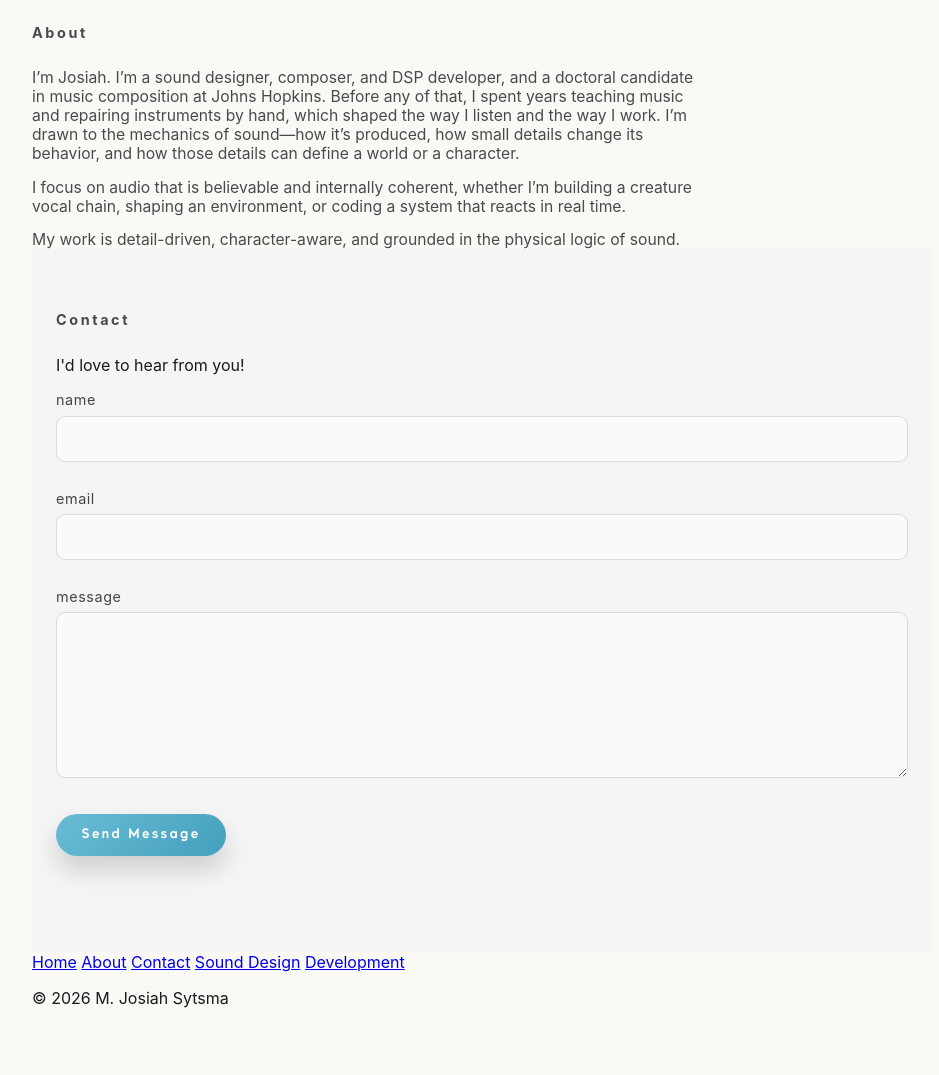
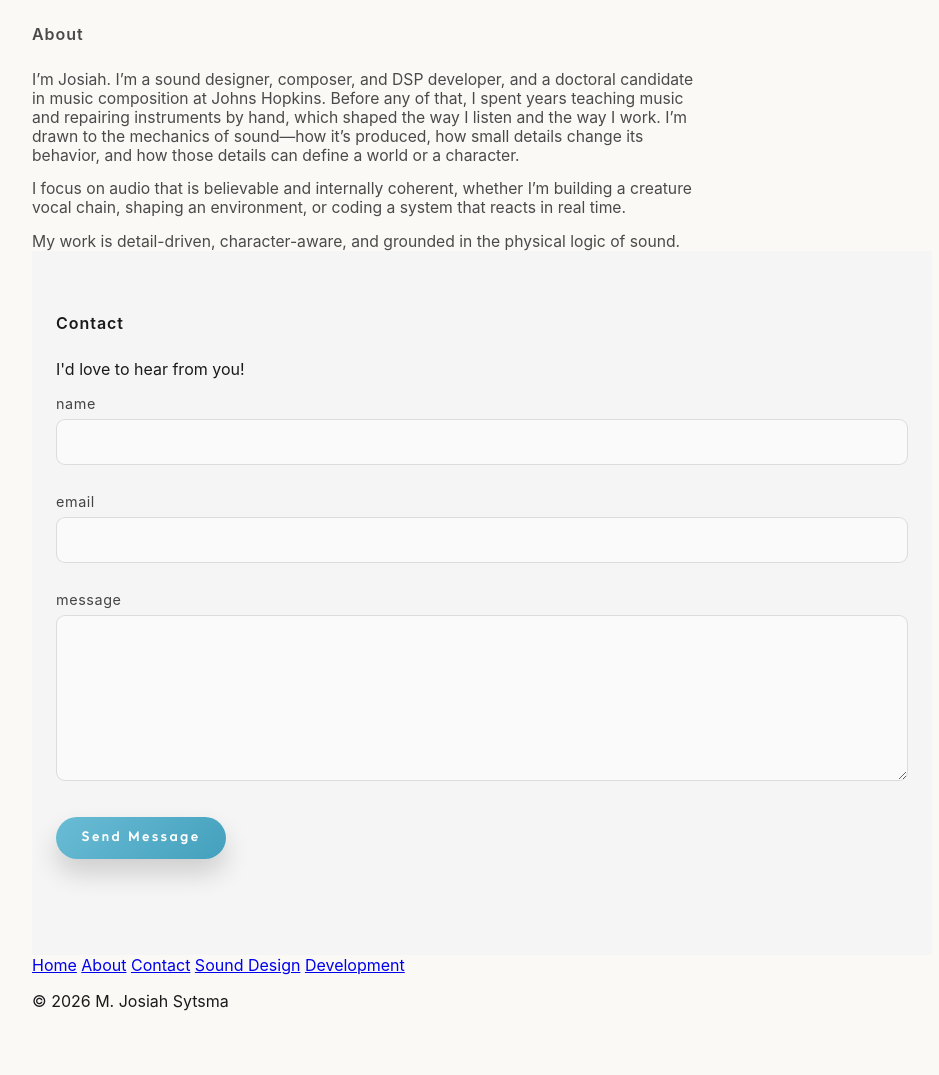
Before and after one commit to mjsyts/mjsyts.github.io, a Jekyll site: the page built from index.html, in a window 1280 px wide. Shown: the part 707-1782 px from the top of the page, without its empty margins (158-1097 px from the left). Built offline with Jekyll 4.4.1, drawn with Linux system fonts in a browser that asks for light colours.

Commit message:
Refactor CSS styles for body and headings

```diff
--- a/assets/css/base/base.css
+++ b/assets/css/base/base.css
@@ -20,9 +20,11 @@ h1 {
   letter-spacing: 0.04em;
 }
 
-h2 {
-  margin: 0;
-  font-size: 0.9rem;
-  letter-spacing: 0.18em;
-  color: var(--text-secondary);
+h2{
+  margin: 2rem 0 0.75rem;
+  font-size: 1rem;
+  font-weight: 600;
+  line-height: 1.3;
+  letter-spacing: 0.06em;
+  color: var(--text-primary);
 }
```
